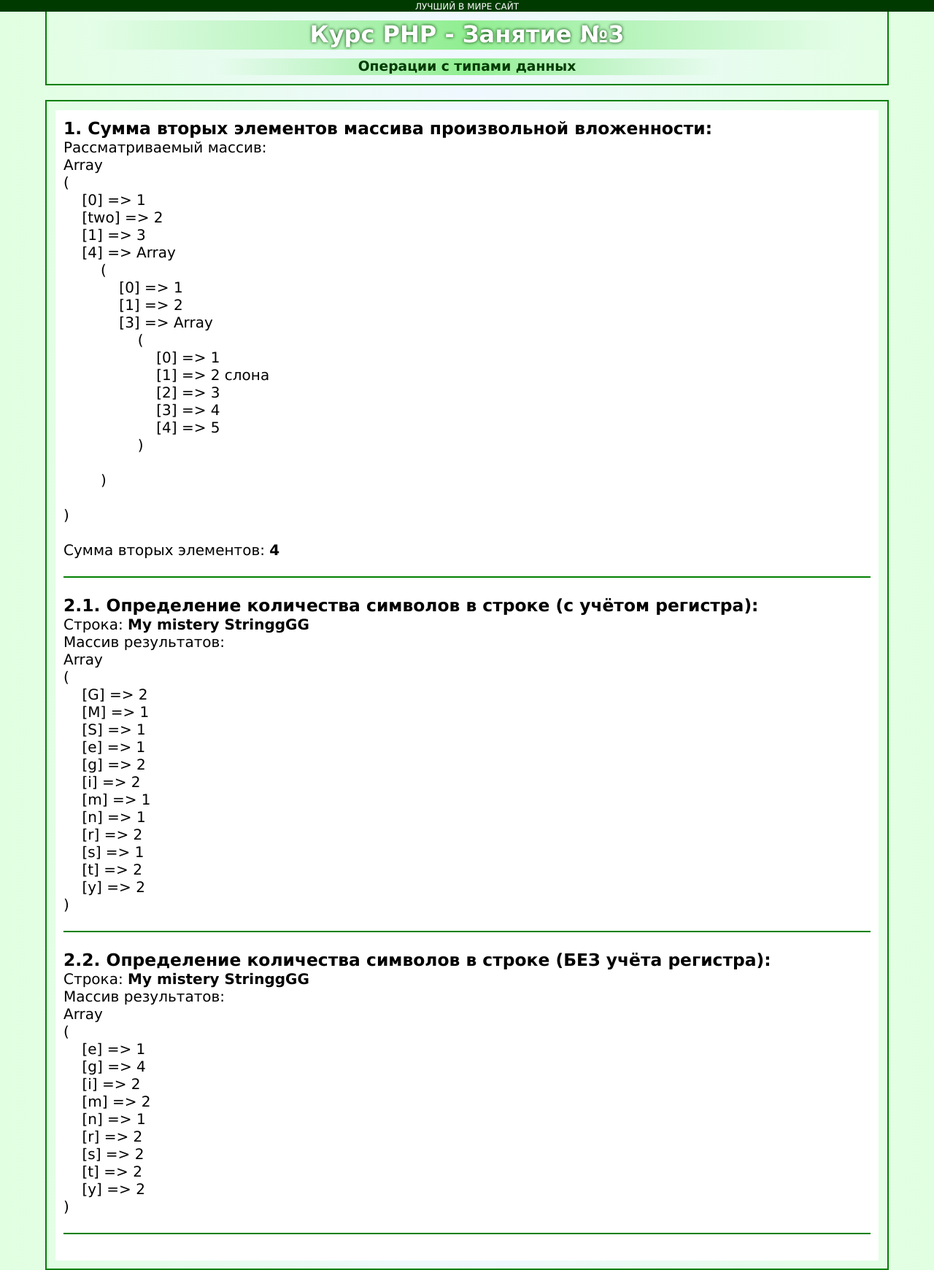
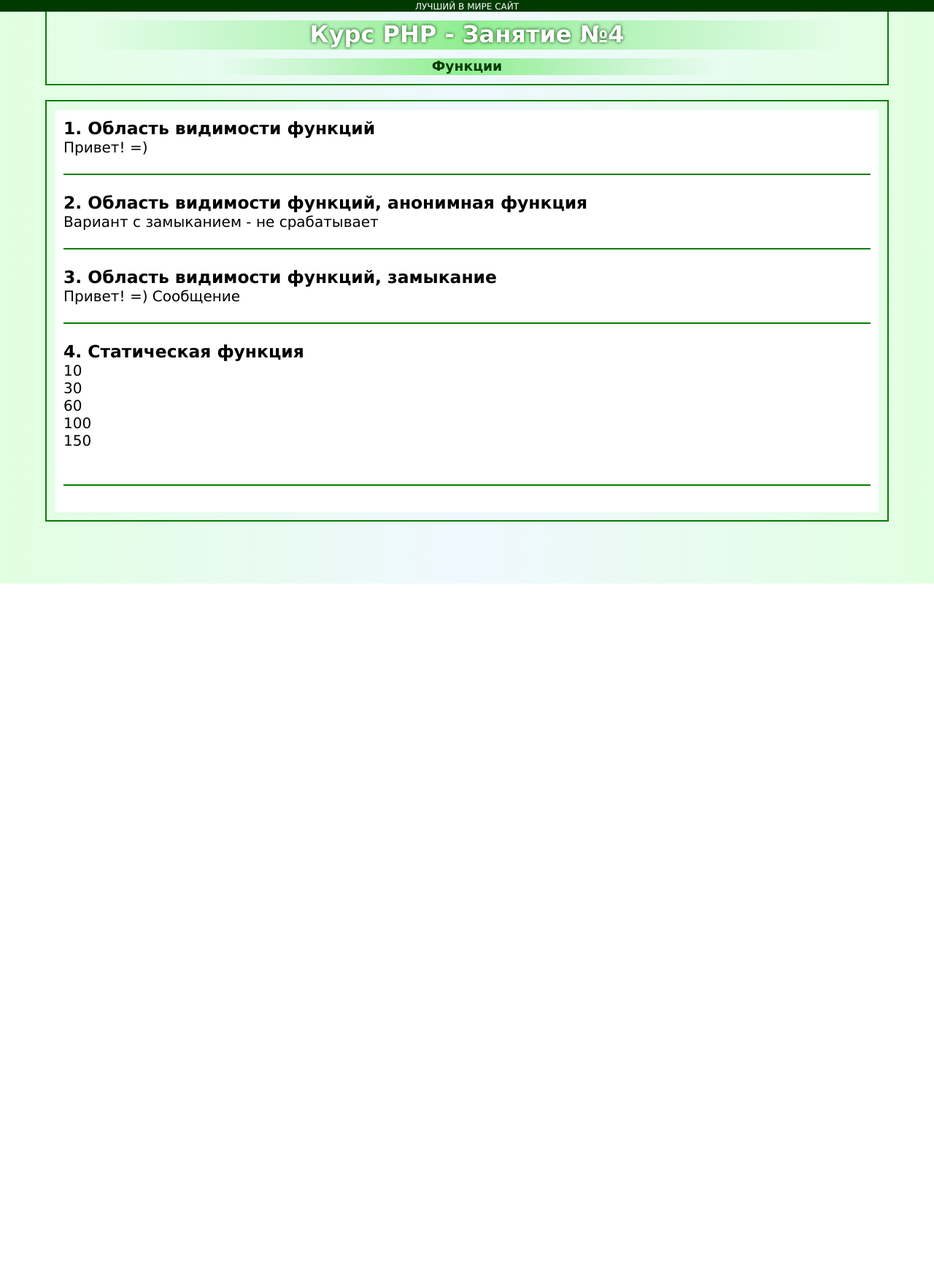
Before and after one commit to RuslanPeka/PHP, a PHP site: page / in a window 1280 px wide. Shown: the whole page at 73% size. After the commit the page ends 800 px from the top, so only its background shows below. Run offline with PHP 8.4, Linux system fonts and the light colour scheme.

Commit message:
LessonNum4

```diff
--- a/index.php
+++ b/index.php
@@ -13,121 +13,54 @@
 </div>
 <header>
     <div class="header_main_line">
-        <h1>Курс PHP - Занятие №3</h1>
+        <h1>Курс PHP - Занятие №4</h1>
     </div>
     <div class="header_second_line">
-        <h3>Операции с типами данных</h3>
+        <h3>Функции</h3>
     </div>
 </header>
 <main>
     <section class="work">
         <?php
-            echo '<h3>1. Сумма вторых элементов массива произвольной вложенности:</h3>';
-            // 1) Записываем массив:
-            $testArray = [
-                1,
-                'two' => 2,
-                3,
-                4 => [
-                    1,
-                    2,
-                    3 => [
-                        1,
-                        "2 слона",
-                        3,
-                        4,
-                        5,
-                    ],
-                ],
-            ];
-
-            // 2) Функция для суммирования всех 2-х элементов:
-            function sum2($array)
+            echo '<h3>1. Область видимости функций</h3>';
+            test('Привет! =)');
+            function test(string $text)
             {
-                $sum = 0;
-                $counter = 0;
-                foreach($array as $value) {
-                    if(is_array($value)) {
-                        $sum += sum2($value);
-                    } else {
-                        $counter++;
-                        if($counter == 2) {
-                            if(!is_array($value)) {
-                                if(is_numeric($value)) $sum += $value;
-                            }
-                        }
-                    }
-                }
-                return $sum;
+                echo $text;
             }
-
-            // 3) Вывод результатов:
-            echo 'Рассматриваемый массив:<br>';
-            echo '<pre>';
-            print_r($testArray);
-            echo '</pre><br>';
-            echo 'Сумма вторых элементов: <b>' . sum2($testArray) . '</b>';
             echo '<br><br><hr><br>';
-
-            echo '<h3>2.1. Определение количества символов в строке (с учётом регистра):</h3>';
-            // 1) Записываем строку:
-            $string = 'My mistery StringgGG';
-
-            // 2) Превращаем строку в массив с учётом лишь уникальных символов:
-            $arrayFromString = array_unique(mb_str_split($string));
-
-            // 3) Выполняим поиск количества их вхождений (пробелы - не учитываются, с помощью условия if() ):
-            $arrayOfResult = [];
-            foreach($arrayFromString as $value) {
-                if($value != ' ') {
-                    $resultKey = $value;
-                    $resultValue = mb_substr_count($string, $value);
-                    $arrayOfResult += [$resultKey => $resultValue];
-                }
+            echo '<h3>2. Область видимости функций, анонимная функция</h3>';
+            //$closure('Привет! =)');
+            echo 'Вариант с замыканием - не срабатывает';
+            /*
+            $closure = function ($test)
+            {
+                echo $test;
+            };
+            */
+            echo '<br><br><hr><br>';
+            echo '<h3>3. Область видимости функций, замыкание</h3>';
+            $text = ' Сообщение';
+            $closure = function ($test) use ($text)
+            {
+                echo $test . $text;
+            };
+            $closure('Привет! =)');
+            echo '<br><br><hr><br>';
+            echo '<h3>4. Статическая функция</h3>';
+            function statt(int $a = 1)
+            {
+                static $var;
+                $var += $a;
+                echo $var . '<br>';
             }
-
-            // 4) Отсортируем массив результатов для удобства чтения:
-            ksort($arrayOfResult);
-
-            // 5) Вывод результатов:
-            echo 'Строка: <b>' . $string . '</b><br>';
-            echo 'Массив результатов:<br>';
-            echo '<pre>';
-            print_r($arrayOfResult);
-            echo '</pre>';
-            echo '<br><hr><br>';
-
-            echo '<h3>2.2. Определение количества символов в строке (БЕЗ учёта регистра):</h3>';
-            // 1) Записываем строку:
-            $firstString = 'My mistery StringgGG';
-
-            // 2) Переводим всё в нижний регистр:
-            $string = mb_strtolower($firstString);
-
-            // 3) Превращаем строку в массив с учётом лишь уникальных символов:
-            $arrayFromString = array_unique(mb_str_split($string));
-
-            // 4) Выполняим поиск количества их вхождений (пробелы - не учитываются, с помощью условия if() ):
-            $arrayOfResult = [];
-            foreach($arrayFromString as $value) {
-                if($value != ' ') {
-                    $resultKey = $value;
-                    $resultValue = mb_substr_count($string, $value);
-                    $arrayOfResult += [$resultKey => $resultValue];
-                }
-            }
-
-            // 5) Отсортируем массив результатов для удобства чтения:
-            ksort($arrayOfResult);
-
-            // 6) Вывод результатов:
-            echo 'Строка: <b>' . $firstString . '</b><br>';
-            echo 'Массив результатов:<br>';
-            echo '<pre>';
-            print_r($arrayOfResult);
-            echo '</pre>';
-            echo '<br><hr><br>';
-            ?>
+            statt(10);
+            statt(20);
+            statt(30);
+            statt(40);
+            statt(50);
+        echo '<br><br><hr><br>';
+        ?>
     </section>
 </main>
 </body>
```
